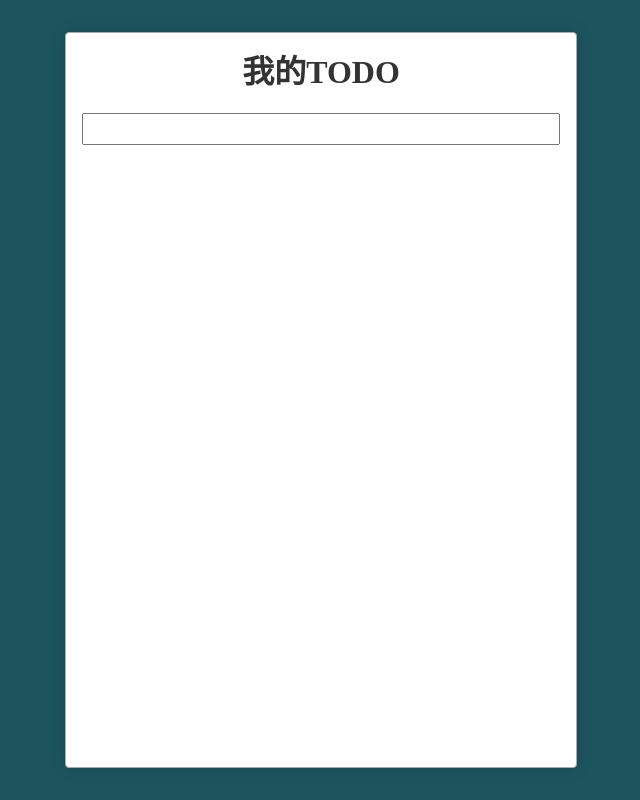
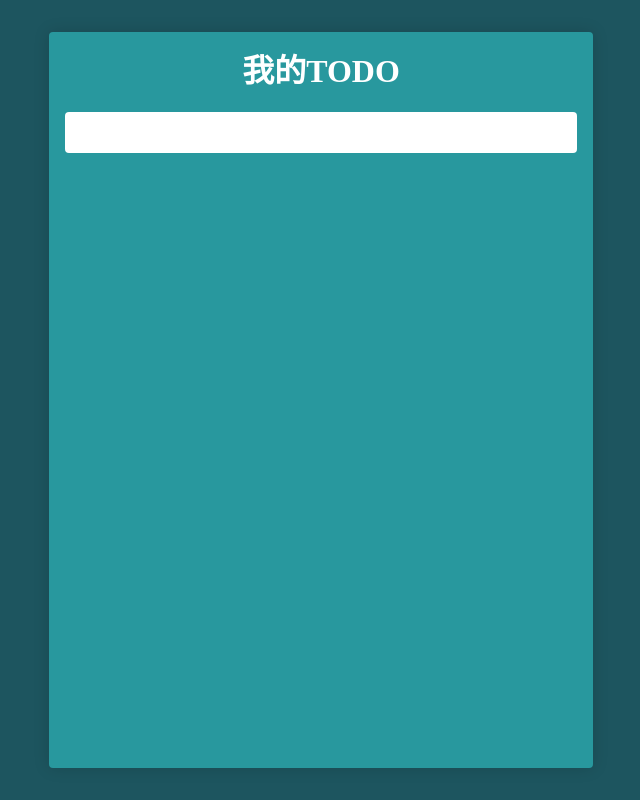
Before and after one commit to freebreaker/Todo, a React (Create React App) app in the folder reacttodo/todo/: page / in a window 1280 px wide. Shown: the whole page, without its empty margins (319-959 px from the left). Built offline with nearby package versions, Linux system fonts and the light colour scheme.

Commit message:
transform scale(1.02)

```diff
--- a/reacttodo/todo/src/App.css
+++ b/reacttodo/todo/src/App.css
@@ -1,12 +1,11 @@
 .App {
-  color: #333;
-   border: 1px solid #aaa;
+   color: #333;
    border-radius: 4px;
-   background: white;
+   background: #28989e;
    margin: 2em;
    padding: 0 1em;
    min-height: 20em;
-   min-width: 32em;
+   min-width: 34em;
    box-shadow: 0 0 1em hsla(0,0%,0%,0.15);
 }
 
@@ -30,13 +29,14 @@
   from { transform: rotate(0deg); }
   to { transform: rotate(360deg); }
 }*/
-.App > .todoList> li:nth-child(odd){
-  background: #eee;
+.App > .todoList> li{
+    background: #eee;
+    margin-bottom: 10px;
+    border-radius: 4px;
 }
- .App > .todoList> li:nth-child(even){
-  background: transparent;
- }
+
 
 .App> h1{
   text-align: center;
+  color: white;
 }
--- a/reacttodo/todo/src/TodoInput.css
+++ b/reacttodo/todo/src/TodoInput.css
@@ -1,7 +1,10 @@
 .TodoInput{
+outline: none;
+border: none;
    width: 100%;
-   line-height: 1.8;
+   line-height: 2.6;
    margin-bottom: 1em;
    font-size: 16px;
-   padding: 0 .2em;
+   padding: 0 .5em;
+   border-radius: 4px;
 }
--- a/reacttodo/todo/src/TodoItem.css
+++ b/reacttodo/todo/src/TodoItem.css
@@ -1,9 +1,33 @@
 .TodoItem{
-  padding: .5em;
-  display: flex;
-  align-items: center;
+    display: flex;
+    background-color: #FFF;
+    margin-top: 10px;
+    padding:10px;
+    border-radius: 5px;
+    color: #757575;
+    transition: all 0.2s;
  }
+
+ .TodoItem:hover{
+    transform: scale(1.02);
+}
  .TodoItem>.title{
   flex-grow: 1;
   padding: 0 .5em;
  }
+
+input[type=checkbox]{
+  margin-top: 4px;
+}
+
+
+ button{
+    outline: none;
+    border:none;
+    display: inline-block;
+    padding: 0 8px;
+    text-align: center;
+    border-radius: 4px;
+    font-size: 16px;
+    font-weight: 100;
+}
```
Also changed, not shown: 10 other files (tests, documents, lock files or other folders).
